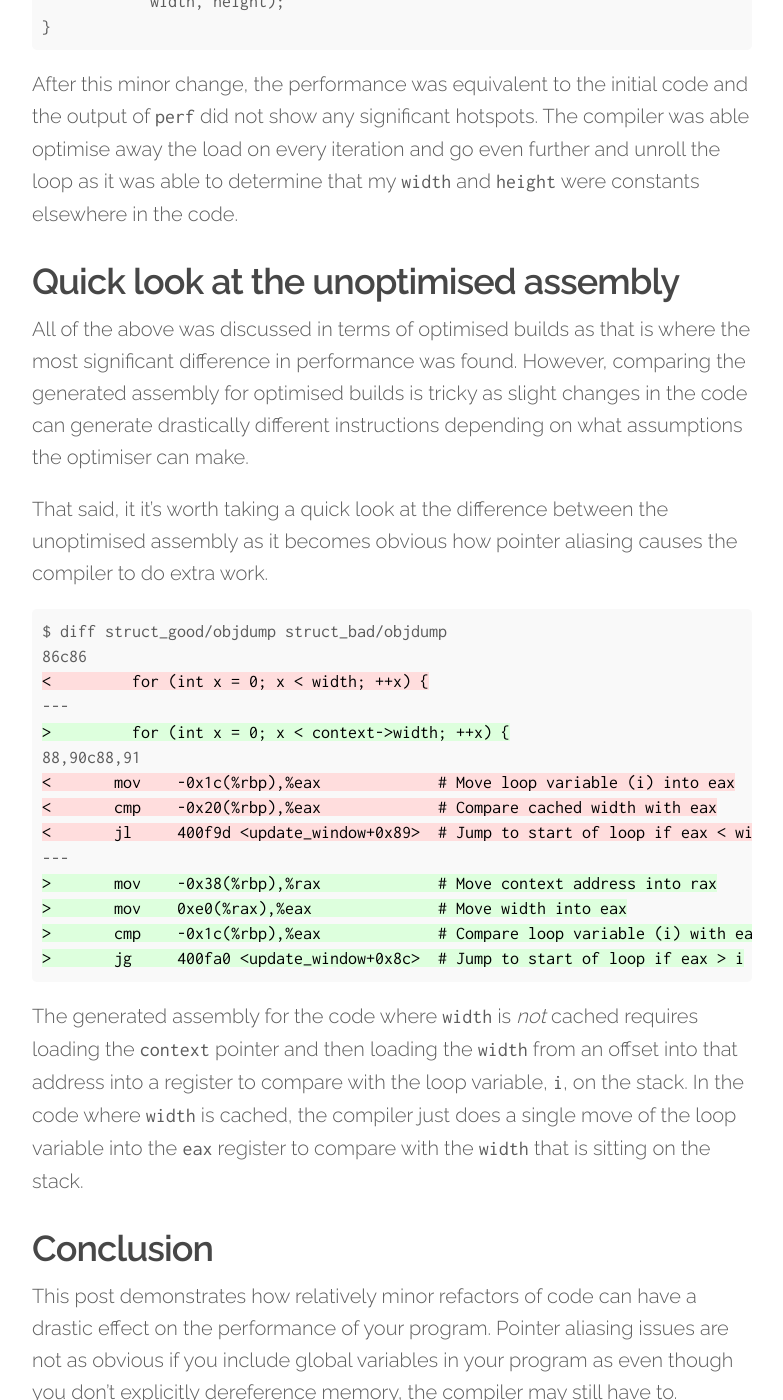
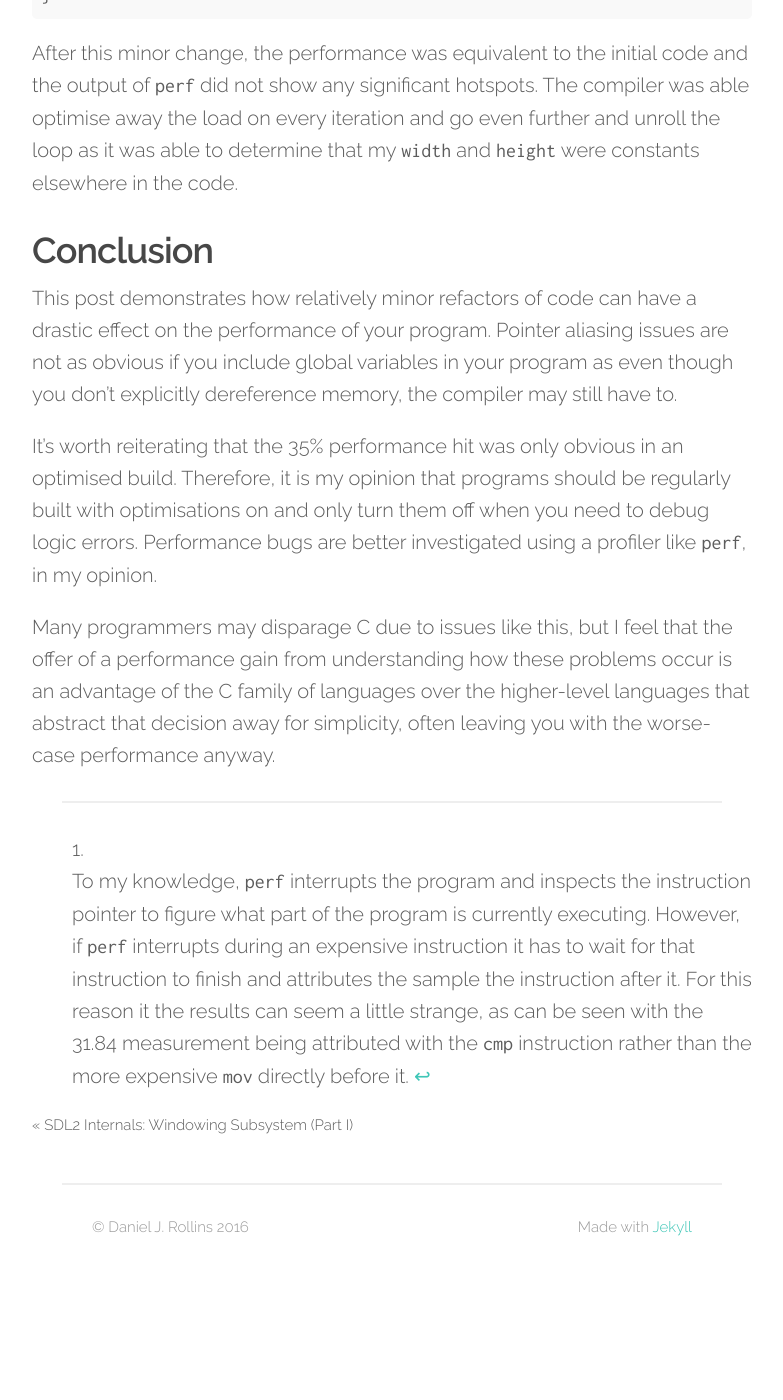
Before and after one commit to djrollins/djrollins.github.io, a Jekyll site: the page built from _posts/2016-11-18-pointer-aliasing.md, in a window 1280 px wide and 1400 px high, scrolled down 6593 px. Shown: the whole window, without its empty margins (248-1031 px from the left). Built offline with Jekyll 4.4.1, drawn with Linux system fonts in a browser that asks for light colours; comment, search, counter and statistics services are not loaded; after the commit the page ends 7858 px from its top, so only the background shows below that; some of the changed text lies outside the part shown.

Commit message:
Fix a few things in pointer aliasing post
* Remove nonsense section on unoptimised assembly
* Remove some self-deprication

````diff
--- a/_posts/2016-11-18-pointer-aliasing.md
+++ b/_posts/2016-11-18-pointer-aliasing.md
@@ -150,10 +150,8 @@ void updatePtrs(size_t *ptrA, size_t *ptrB, size_t *val)
 ## `perf` to the Rescue
 
 In the `update_window` function above, there is only one pointer being
-dereferenced in the loop, so how can there be aliasing? If I'd been
-concentrating harder and thought about it I probably would have seen it but I
-decided to crack out the `perf` profiling tool to find the hotspots in the
-assembly.
+dereferenced in the loop, so how can there be aliasing? I decided to crack out
+the `perf` profiling tool to find the hotspots in the assembly.
 
 ```
        │ for (int x = 0; x < context.width; ++x) {
@@ -171,20 +169,20 @@ assembly.
 ```
 
 `perf` found that 95% samples occurred in the region around the inner loop[^1].
-Specifically the `mov %eax,-0x4(%rsi)` instruction, which stores the result of
-the shift expression into the `pixel` memory location and the `mov
-context+0xe4,%eax` instruction which is the load from the `context.width` memory
-location into to the `eax` register to compare with the loop variable in `edx`.
+The most interesting parts in this region are the `mov %eax,-0x4(%rsi)`
+instruction, which stores the result of the shift expression into the `pixel`
+memory location and the `mov context+0xe4,%eax` instruction which is the load
+from the `context.width` memory location into to the `eax` register to compare
+with the loop variable in `edx`.
 
 I then had the realisation that the compiler cannot assume that `pixels` does
-not point to the memory location of `context`, and therefore `context.width`,
-meaning that it needs to be reloaded every time through through the loop. When
-`width` and `height` were passed in as parameters, they were allocated on
-`update_window`'s stack-frame and therefore `pixels` could never point them
-(ignoring possible undefined behaviour) and it could keep `width` in a register,
-knowing it wouldn't change.
+not point to the memory location of `context` or `context.width`, meaning that
+it needs to be reloaded every time through through the loop. When `width` and
+`height` were passed in as parameters, they were allocated in `update_window`'s
+stack-frame and therefore `pixels` could never point them and it could keep
+`width` in a register, knowing it wouldn't change.
 
-This highlighted that fact that pointer aliasing can occur not only between
+This highlighted to me that pointer aliasing can occur not only between
 pointers, but between a pointer and any data that is not allocated inside the
 stack-frame of the currently executing function.
 
@@ -233,43 +231,6 @@ able optimise away the load on every iteration and go even further and unroll
 the loop as it was able to determine that my `width` and `height` were constants
 elsewhere in the code.
 
-Quick look at the unoptimised assembly
---------------------------------------
-
-All of the above was discussed in terms of optimised builds as that is where the
-most significant difference in performance was found. However, comparing the
-generated assembly for optimised builds is tricky as slight changes in the code
-can generate drastically different instructions depending on what assumptions
-the optimiser can make.
-
-That said, it it's worth taking a quick look at the difference between the
-unoptimised assembly as it becomes obvious how pointer aliasing causes the
-compiler to do extra work.
-
-```diff
-$ diff struct_good/objdump struct_bad/objdump
-86c86
-<         for (int x = 0; x < width; ++x) {
----
->         for (int x = 0; x < context->width; ++x) {
-88,90c88,91
-<       mov    -0x1c(%rbp),%eax             # Move loop variable (i) into eax
-<       cmp    -0x20(%rbp),%eax             # Compare cached width with eax
-<       jl     400f9d <update_window+0x89>  # Jump to start of loop if eax < width
----
->       mov    -0x38(%rbp),%rax             # Move context address into rax
->       mov    0xe0(%rax),%eax              # Move width into eax
->       cmp    -0x1c(%rbp),%eax             # Compare loop variable (i) with eax
->       jg     400fa0 <update_window+0x8c>  # Jump to start of loop if eax > i
-```
-
-The generated assembly for the code where `width` is _not_ cached requires
-loading the `context` pointer and then loading the `width` from an offset into
-that address into a register to compare with the loop variable, `i`, on the
-stack. In the code where `width` is cached, the compiler just does a single move
-of the loop variable into the `eax` register to compare with the `width` that is
-sitting on the stack.
-
 Conclusion
 ----------
 
````
Also changed, not shown: other parts of _posts/2016-11-18-pointer-aliasing.md (+1 -1 lines).
